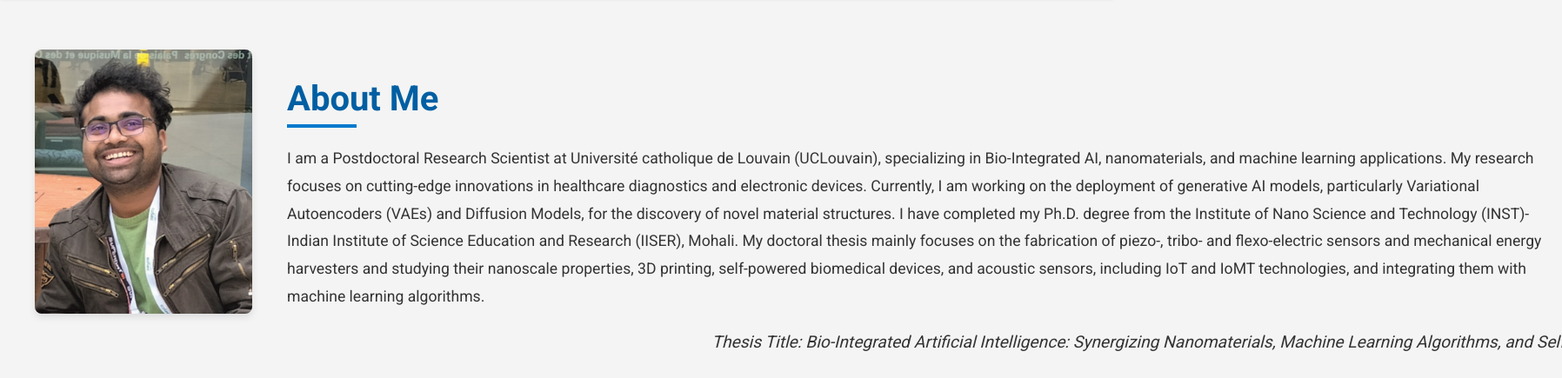
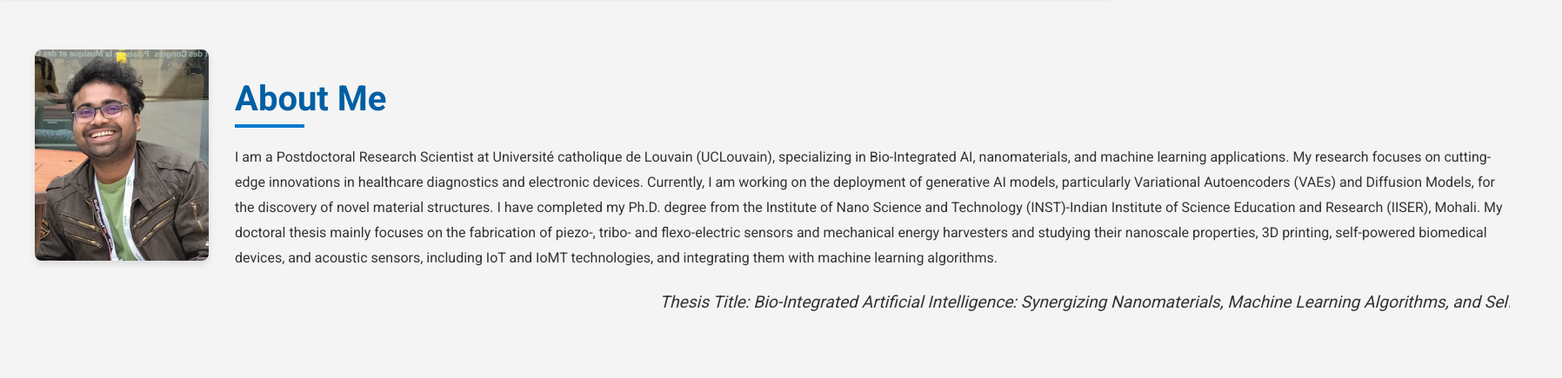
Before and after one commit to ABnano/abnano.github.io, a plain HTML site: page index.html in a window 1280 px wide. Shown: the part 290-725 px from the top of the page at 87% size, 1796 px wide, since content can reach past the window. Drawn offline with Linux system fonts and the light colour scheme; some icons are missing.

Commit message:
Update index.html

```diff
--- a/index.html
+++ b/index.html
@@ -105,17 +105,17 @@
         .about-section {
             display: flex;
             align-items: flex-start;
-            gap: 40px;
+            gap: 30px;
         }
         .about-section img {
-            width: 250px;
+            width: 200px;
             border-radius: 8px;
             box-shadow: 0 4px 8px rgba(0,0,0,0.1);
             object-fit: cover;
         }
         .about-section p {
             line-height: 1.8;
-            font-size: 1.1em;
+            font-size: 1em;
         }
         .rolling-title {
             overflow: hidden;
```
